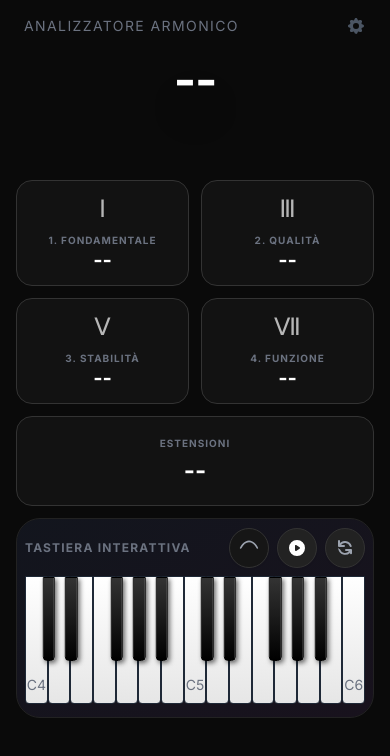
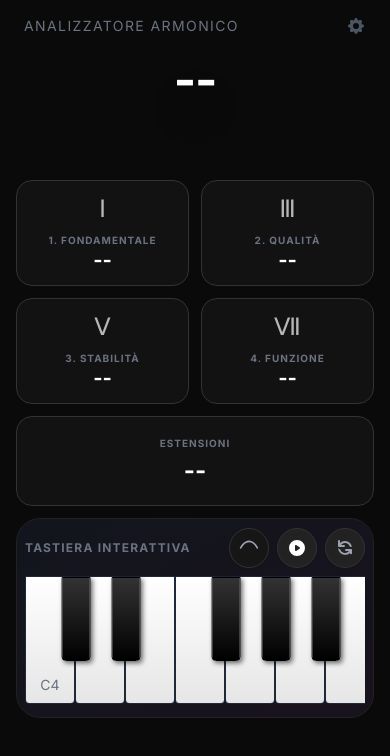
Before and after one commit to Linkcrimson/harmonic_analyzer, a React (Vite) app: page / in a window 390 px wide. Shown: the top 756 px of the page. Built offline with nearby package versions, Linux system fonts and the light colour scheme.

Commit message:
feat: Add PWA support and an interactive piano keyboard component.

```diff
--- a/src/components/Piano/Piano.tsx
+++ b/src/components/Piano/Piano.tsx
@@ -28,6 +28,8 @@ interface KeyProps {
 // Memoized Key Component
 const Key: React.FC<KeyProps> = memo(({ id, isWhite, isActive, intervalType, label, blackKey, onInteraction }) => {
 
+    const lastTouchTime = React.useRef(0);
+
     const getKeyStyle = (active: boolean, type?: string, isBlack: boolean = false) => {
         if (!active) return {};
 
@@ -50,7 +52,15 @@ const Key: React.FC<KeyProps> = memo(({ id, isWhite, isActive, intervalType, lab
     };
 
     const handleTouchStart = (e: React.TouchEvent, noteId: number) => {
-        e.preventDefault(); // Prevent mouse events emulation to avoid double-toggling
+        // We do NOT preventDefault here to allow scrolling (pan-x).
+        // We track the touch time to ignore the subsequent emulated mouse event.
+        lastTouchTime.current = Date.now();
+        onInteraction(e, noteId);
+    };
+
+    const handleMouseDown = (e: React.MouseEvent, noteId: number) => {
+        // Ignore mouse events that fire immediately after a touch event (emulation)
+        if (Date.now() - lastTouchTime.current < 500) return;
         onInteraction(e, noteId);
     };
 
@@ -60,11 +70,13 @@ const Key: React.FC<KeyProps> = memo(({ id, isWhite, isActive, intervalType, lab
             style={{
                 zIndex: 1,
                 background: !isActive ? 'linear-gradient(to bottom, #ffffff 0%, #e6e6e6 100%)' : undefined,
+                touchAction: 'pan-x', // Allow horizontal scrolling
                 ...getKeyStyle(isActive, intervalType)
             }}
-            onMouseDown={(e) => onInteraction(e, id)}
+            onMouseDown={(e) => handleMouseDown(e, id)}
             onTouchStart={(e) => handleTouchStart(e, id)}
             onKeyDown={(e) => handleKeyDown(e, id)}
+            onContextMenu={(e) => e.preventDefault()} // Prevent context menu on long press
             role="button"
             aria-label={`${label} key`}
             tabIndex={0}
@@ -79,11 +91,13 @@ const Key: React.FC<KeyProps> = memo(({ id, isWhite, isActive, intervalType, lab
                         transform: 'translateX(-50%)',
                         zIndex: 10,
                         background: !blackKey.isActive ? 'linear-gradient(to bottom, #333 0%, #000 100%)' : undefined,
+                        touchAction: 'pan-x',
                         ...getKeyStyle(blackKey.isActive, blackKey.intervalType, true)
                     }}
-                    onMouseDown={(e) => onInteraction(e, blackKey.id)}
+                    onMouseDown={(e) => handleMouseDown(e, blackKey.id)}
                     onTouchStart={(e) => handleTouchStart(e, blackKey.id)}
                     onKeyDown={(e) => handleKeyDown(e, blackKey.id)}
+                    onContextMenu={(e) => e.preventDefault()}
                     role="button"
                     aria-label={`${blackKey.label} key`}
                     tabIndex={0}
@@ -203,8 +217,8 @@ export const Piano: React.FC = () => {
 
     return (
         <div className="overflow-x-auto hide-scroll pb-1 lg:pb-4 w-full flex justify-start lg:justify-center relative z-10">
-            <div className="w-full flex justify-center">
-                <div id="keyboard" className="flex relative select-none h-32 lg:h-48 w-full max-w-[600px]" style={{ touchAction: 'none' }}>
+            <div className="w-full flex justify-start lg:justify-center">
+                <div id="keyboard" className="flex relative select-none h-32 lg:h-48 w-full min-w-[750px] lg:min-w-0 lg:max-w-[800px]" style={{ touchAction: 'pan-x' }}>
                     {keys.map(key => (
                         <Key
                             key={key.id}
```
Also changed, not shown: 4 other files (tests, documents, lock files or other folders).
